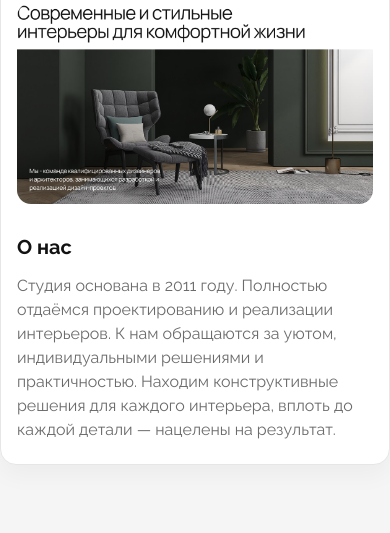
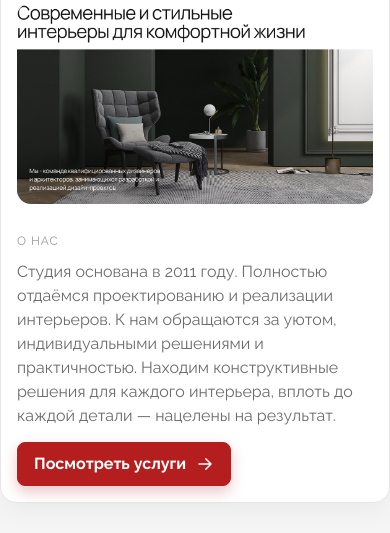
Before and after one commit to Andrey-Gal/metrika-1, a plain HTML site: page index.html in a window 390 px wide. Shown: the part 77-610 px from the top of the page. Drawn offline with Linux system fonts and the light colour scheme.

Commit message:
feat(about): добавлена кнопка «Посмотреть услуги» и бейдж «о нас»

```diff
--- a/index.html
+++ b/index.html
@@ -8,7 +8,7 @@
   <link rel="stylesheet" href="styles/reset.css">
   <link rel="preconnect" href="https://fonts.googleapis.com">
   <link rel="preconnect" href="https://fonts.gstatic.com" crossorigin>
-  <!-- Возвращаем Raleway с кириллицей -->
+  <!-- Raleway с кириллицей -->
   <link href="https://fonts.googleapis.com/css2?family=Raleway:wght@400;500;700&display=swap&subset=cyrillic" rel="stylesheet">
 
   <link rel="stylesheet" href="styles/styles.css">
@@ -16,7 +16,7 @@
 <body>
 
   <main class="container">
-    <!-- Шапка из макета -->
+    <!-- Шапка как в макете -->
     <header class="site-header">
       <a class="logo" href="#">МЕТРИКА</a>
       <nav class="nav" aria-label="Главное меню">
@@ -27,25 +27,36 @@
       </nav>
     </header>
 
-    <!-- H1 нужен для доступности, но визуально скрыт, т.к. текст уже на картинке -->
+    <!-- H1 оставляем для SEO, визуально скрыт (текст уже на картинке) -->
     <h1 class="visually-hidden">Современные и стильные интерьеры для комфортной жизни</h1>
 
-    <!-- Герой: картинка из Фигмы с текстом внутри -->
+    <!-- Герой: картинка из Фигмы -->
     <figure class="hero">
       <img src="resources/foto-1.png" width="1150" height="650"
            alt="Современный интерьер: кресло, торшер и панельная стена">
     </figure>
 
+    <!-- Блок "О нас" с бейджем и КНОПКОЙ -->
     <section id="about" class="about">
-      <h2>О нас</h2>
-      <p>
+      <p class="eyebrow">о нас</p>
+      <h2 class="visually-hidden">О нас</h2>
+      <p class="about-text">
         Студия основана в 2011 году. Полностью отдаёмся проектированию и реализации интерьеров.
         К нам обращаются за уютом, индивидуальными решениями и практичностью. Находим конструктивные
         решения для каждого интерьера, вплоть до каждой детали — нацелены на результат.
       </p>
+
+      <div class="actions">
+        <a class="btn btn--accent" href="#services">
+          Посмотреть услуги
+          <svg class="btn-icon" viewBox="0 0 24 24" aria-hidden="true">
+            <path d="M13 5l7 7-7 7M4 12h16" fill="none" stroke="currentColor" stroke-width="2" stroke-linecap="round" stroke-linejoin="round"/>
+          </svg>
+        </a>
+      </div>
     </section>
 
-    <!-- Заглушки под следующие блоки макета (позже наполним) -->
+    <!-- Заглушки под следующие блоки -->
     <section id="projects" hidden></section>
     <section id="services" hidden></section>
     <section id="contacts" hidden></section>
--- a/styles/styles.css
+++ b/styles/styles.css
@@ -5,7 +5,7 @@
   --muted: #6B6B6B;
   --bg: #F5F5F5;
   --stroke: #E6E6E6;
-  --accent: #B51E1E;
+  --accent: #B51E1E; /* красный из макета */
 }
 
 *{ box-sizing: border-box; }
@@ -28,7 +28,7 @@ img{ max-width:100%; height:auto; display:block; }
   overflow:hidden; white-space:nowrap;
 }
 
-/* ===== Каркас страницы (как белая «карточка» в макете) ===== */
+/* ===== Каркас страницы ===== */
 .container{
   width:min(100%, var(--container));
   margin-inline:auto;
@@ -49,19 +49,15 @@ img{ max-width:100%; height:auto; display:block; }
 }
 
 .logo{
-  display:inline-block;
   text-decoration:none;
   color:var(--text);
   font-weight:700;
-  letter-spacing: .08em;
+  letter-spacing:.08em;
   text-transform: uppercase;
   font-size: 18px;
 }
 
-.nav{
-  display:flex;
-  gap: clamp(16px, 4vw, 36px);
-}
+.nav{ display:flex; gap: clamp(16px, 4vw, 36px); }
 
 .nav-link{
   position:relative;
@@ -75,17 +71,11 @@ img{ max-width:100%; height:auto; display:block; }
 }
 
 .nav-link:hover{ color: var(--text); }
-
-.nav-link.is-active{
-  color: var(--text);
-}
-
+.nav-link.is-active{ color: var(--text); }
 .nav-link.is-active::after{
   content:"";
-  position:absolute;
-  left:0; right:0; bottom:0;
-  height:1px;
-  background:#CFCFCF; /* тонкая линия под активным пунктом */
+  position:absolute; left:0; right:0; bottom:0;
+  height:1px; background:#CFCFCF;
 }
 
 /* ===== Герой ===== */
@@ -101,26 +91,63 @@ img{ max-width:100%; height:auto; display:block; }
   object-fit: cover;
 }
 
-/* ===== Контент ===== */
-h2{
-  margin: 6px 0 12px;
-  font-weight:700;
-  font-size: clamp(20px, 2.2vw, 28px);
+/* ===== About ===== */
+.eyebrow{
+  margin: 4px 0 10px;
+  color:#9A9A9A;
+  text-transform: uppercase;
+  letter-spacing:.08em;
+  font-size: 12px;
 }
 
-.about p{
-  margin:0 0 6px;
+.about-text{
+  margin:0;
   max-width: 75ch;
   color: var(--muted);
 }
 
+/* Кнопка */
+.actions{ margin-top: 14px; }
+
+.btn{
+  display:inline-flex;
+  align-items:center;
+  gap:10px;
+  padding: 12px 18px;
+  border-radius: 8px;
+  font-weight: 600;
+  text-decoration: none;
+  line-height: 1;
+  transition: transform .12s ease, box-shadow .12s ease, background .12s ease, color .12s ease, border-color .12s ease;
+}
+
+.btn--accent{
+  background: var(--accent);
+  color:#fff;
+  border:1px solid var(--accent);
+  box-shadow: 0 6px 14px rgba(181, 30, 30, .25);
+}
+
+.btn--accent:hover{
+  transform: translateY(-1px);
+  box-shadow: 0 10px 20px rgba(181, 30, 30, .28);
+}
+
+.btn--accent:active{
+  transform: translateY(0);
+  box-shadow: 0 4px 10px rgba(181, 30, 30, .2);
+}
+
+.btn:focus-visible{
+  outline: 3px solid #ffd9d9;
+  outline-offset: 2px;
+}
+
+.btn-icon{ width:18px; height:18px; }
+
 /* ===== Адаптив ===== */
 @media (max-width: 680px){
-  .nav{
-    gap:14px;
-  }
-  .nav-link{
-    font-size:11px;
-    letter-spacing:.04em;
-  }
+  .nav{ gap:14px; }
+  .nav-link{ font-size:11px; letter-spacing:.04em; }
+  .btn{ padding: 12px 16px; }
 }
```
